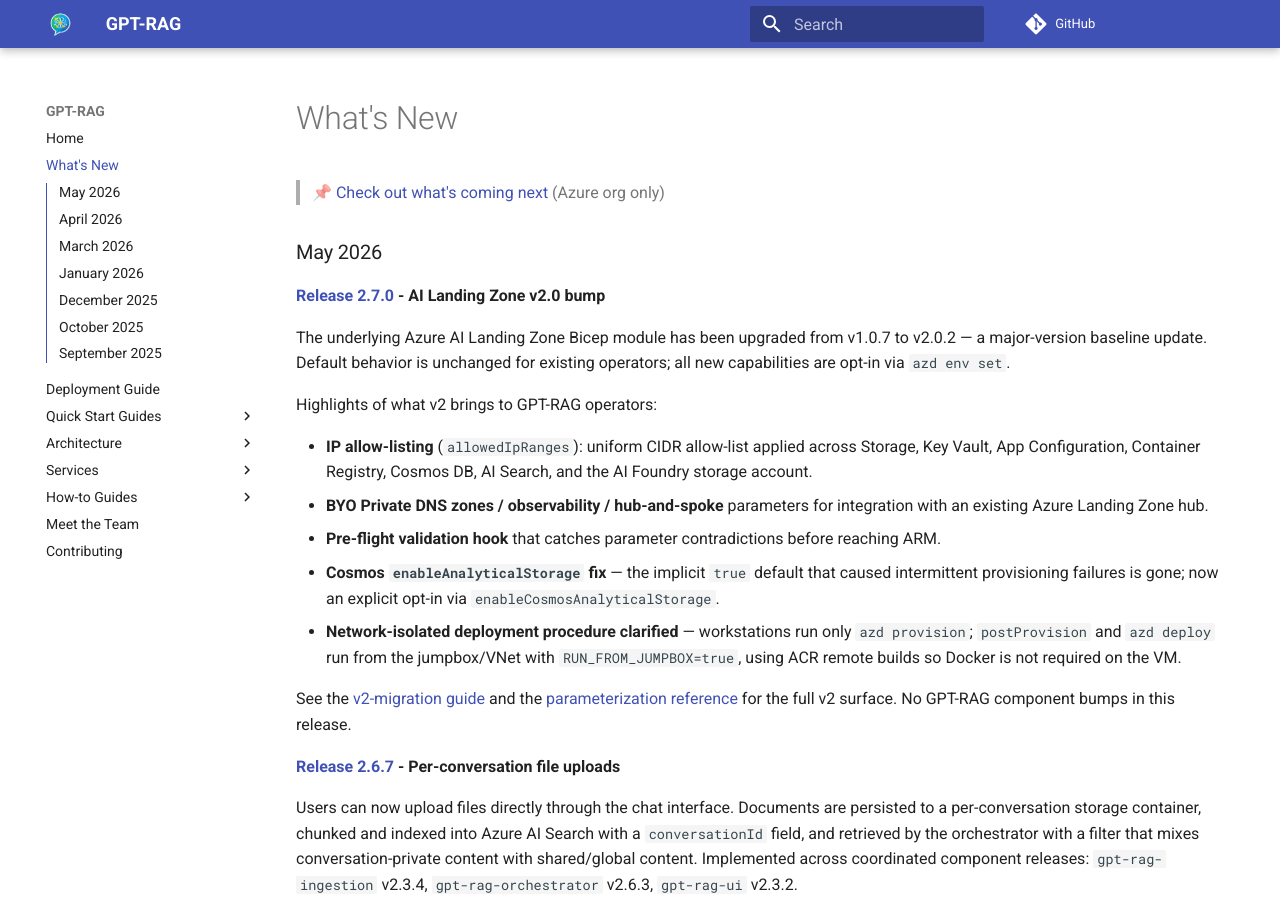
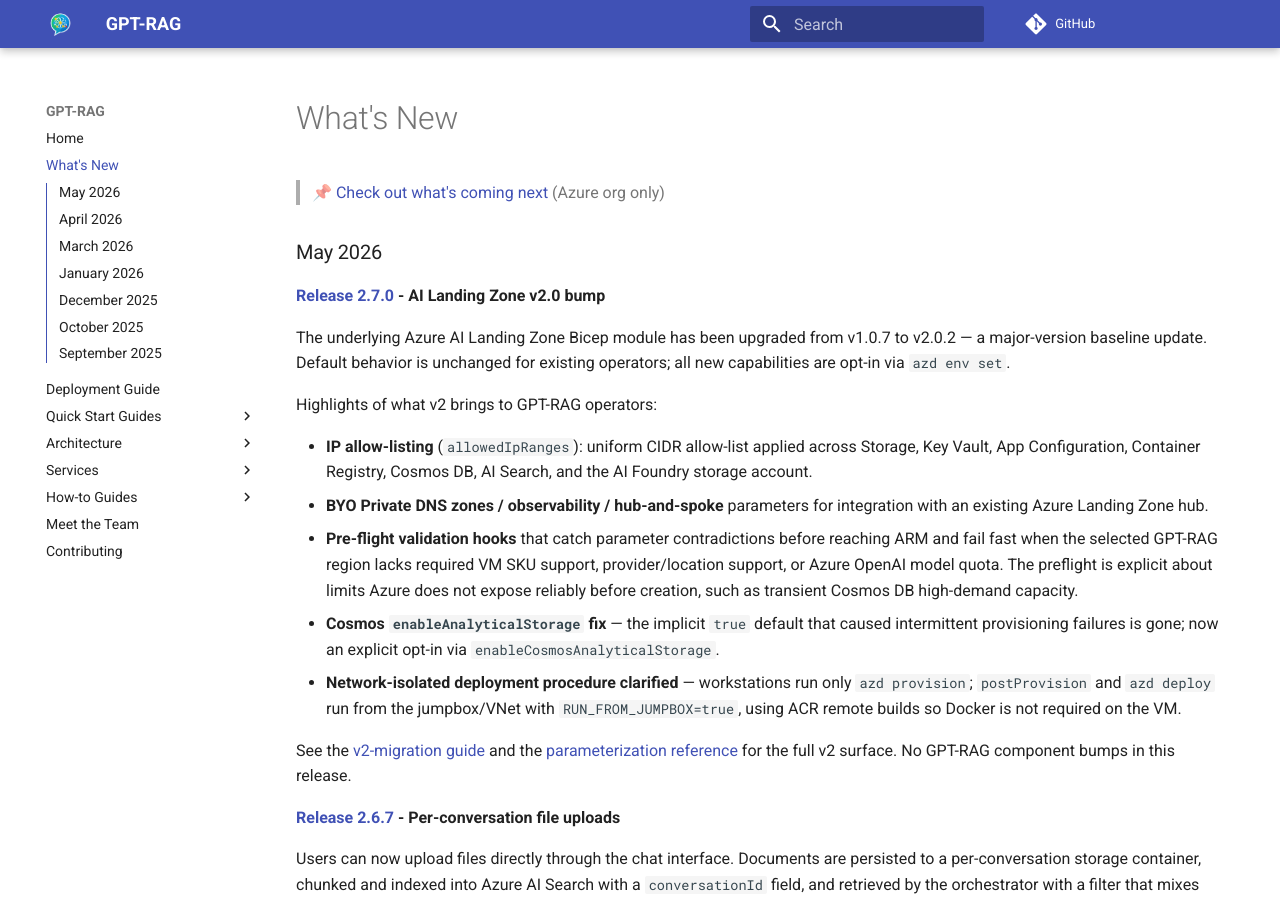
Before and after one commit to Azure/GPT-RAG, an MkDocs documentation site: the page built from docs/whatisnew.md, in a window 1280 px wide and 900 px high. Built offline with MkDocs 1.6.1 and Material for MkDocs 9.7.7, drawn with Linux system fonts in a browser that asks for light colours; comment, search, counter and statistics services are not loaded.

Commit message:
docs: document regional preflight checks
Document the GPT-RAG preprovision regional readiness checks, their quota failure behavior, and the known transient Cosmos capacity limitation.

Co-authored-by: Copilot <223556219+Copilot@users.noreply.github.com>

```diff
--- a/docs/whatisnew.md
+++ b/docs/whatisnew.md
@@ -10,7 +10,7 @@ Highlights of what v2 brings to GPT-RAG operators:
 
 - **IP allow-listing** (`allowedIpRanges`): uniform CIDR allow-list applied across Storage, Key Vault, App Configuration, Container Registry, Cosmos DB, AI Search, and the AI Foundry storage account.
 - **BYO Private DNS zones / observability / hub-and-spoke** parameters for integration with an existing Azure Landing Zone hub.
-- **Pre-flight validation hook** that catches parameter contradictions before reaching ARM.
+- **Pre-flight validation hooks** that catch parameter contradictions before reaching ARM and fail fast when the selected GPT-RAG region lacks required VM SKU support, provider/location support, or Azure OpenAI model quota. The preflight is explicit about limits Azure does not expose reliably before creation, such as transient Cosmos DB high-demand capacity.
 - **Cosmos `enableAnalyticalStorage` fix** — the implicit `true` default that caused intermittent provisioning failures is gone; now an explicit opt-in via `enableCosmosAnalyticalStorage`.
 - **Network-isolated deployment procedure clarified** — workstations run only `azd provision`; `postProvision` and `azd deploy` run from the jumpbox/VNet with `RUN_FROM_JUMPBOX=true`, using ACR remote builds so Docker is not required on the VM.
 
```
Also changed, not shown: docs/deploy.md (+4 -0 lines).
